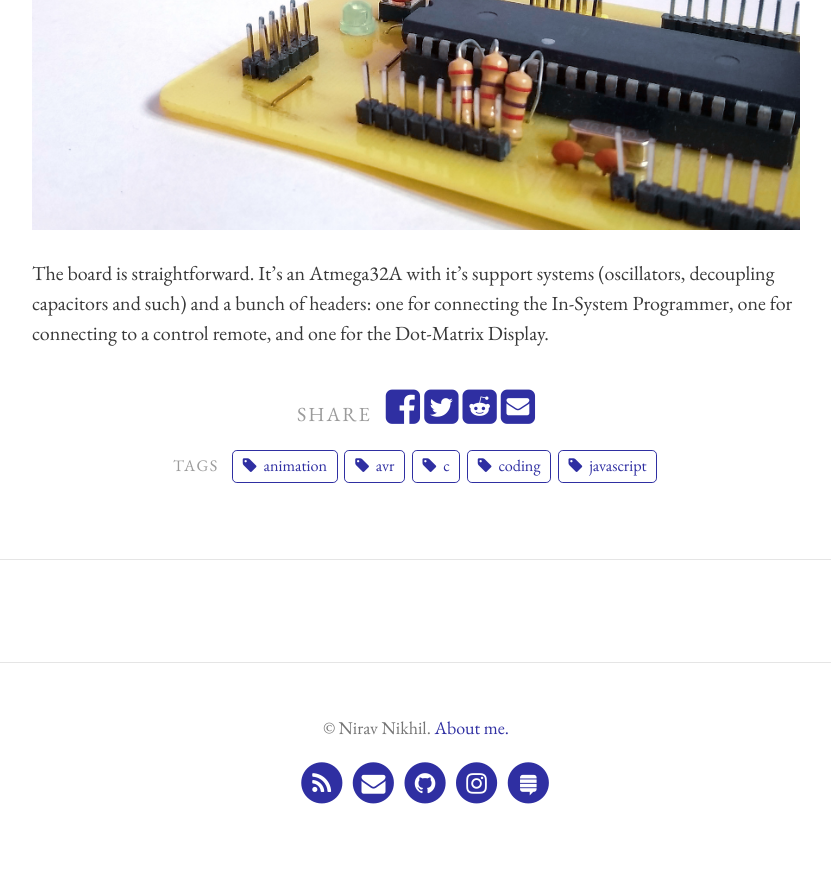
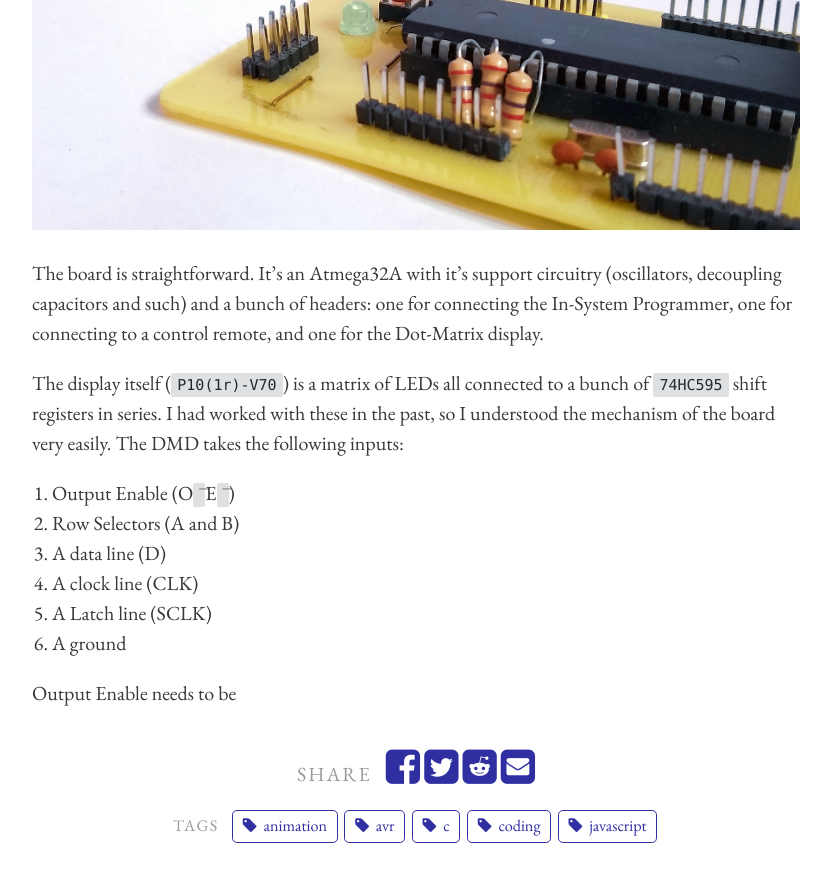
Before and after one commit to niravcodes/niravcodes.github.io, a Jekyll site: the page built from _posts/2019-06-12-animating-led-dot-matrix-displays-with-avr.md, in a window 1280 px wide and 900 px high, scrolled down 1763 px. Shown: the top 882 px of the window, without its empty margins (224-1055 px from the left). Built offline with Jekyll 4.4.1, drawn with Linux system fonts in a browser that asks for light colours; comment, search, counter and statistics services are not loaded.

Commit message:
Update from Forestry.io nirav Nikhil updated _posts/2019-06-12-animating-led-dot-matrix-displays-with-avr.md

```diff
--- a/_posts/2019-06-12-animating-led-dot-matrix-displays-with-avr.md
+++ b/_posts/2019-06-12-animating-led-dot-matrix-displays-with-avr.md
@@ -32,4 +32,15 @@ I made all the electronics for the project last semester with [Bhuwan](https://b
 
 ![](https://nirav.com.np/assets/img/one.jpg)
 
-The board is straightforward. It's an Atmega32A with it's support systems (oscillators, decoupling capacitors and such) and a bunch of headers: one for connecting the In-System Programmer, one for connecting to a control remote, and one for the Dot-Matrix Display.
+The board is straightforward. It's an Atmega32A with it's support circuitry (oscillators, decoupling capacitors and such) and a bunch of headers: one for connecting the In-System Programmer, one for connecting to a control remote, and one for the Dot-Matrix display.
+
+The display itself (`P10(1r)-V70`) is a matrix of LEDs all connected to a bunch of `74HC595` shift registers in series. I had worked with these in the past, so I understood the mechanism of the board very easily. The DMD takes the following inputs:
+
+1. Output Enable (O`̅`E`̅`)
+2. Row Selectors (A and B)
+3. A data line (D)
+4. A clock line (CLK)
+5. A Latch line (SCLK)
+6. A ground
+
+Output Enable needs to be
```
